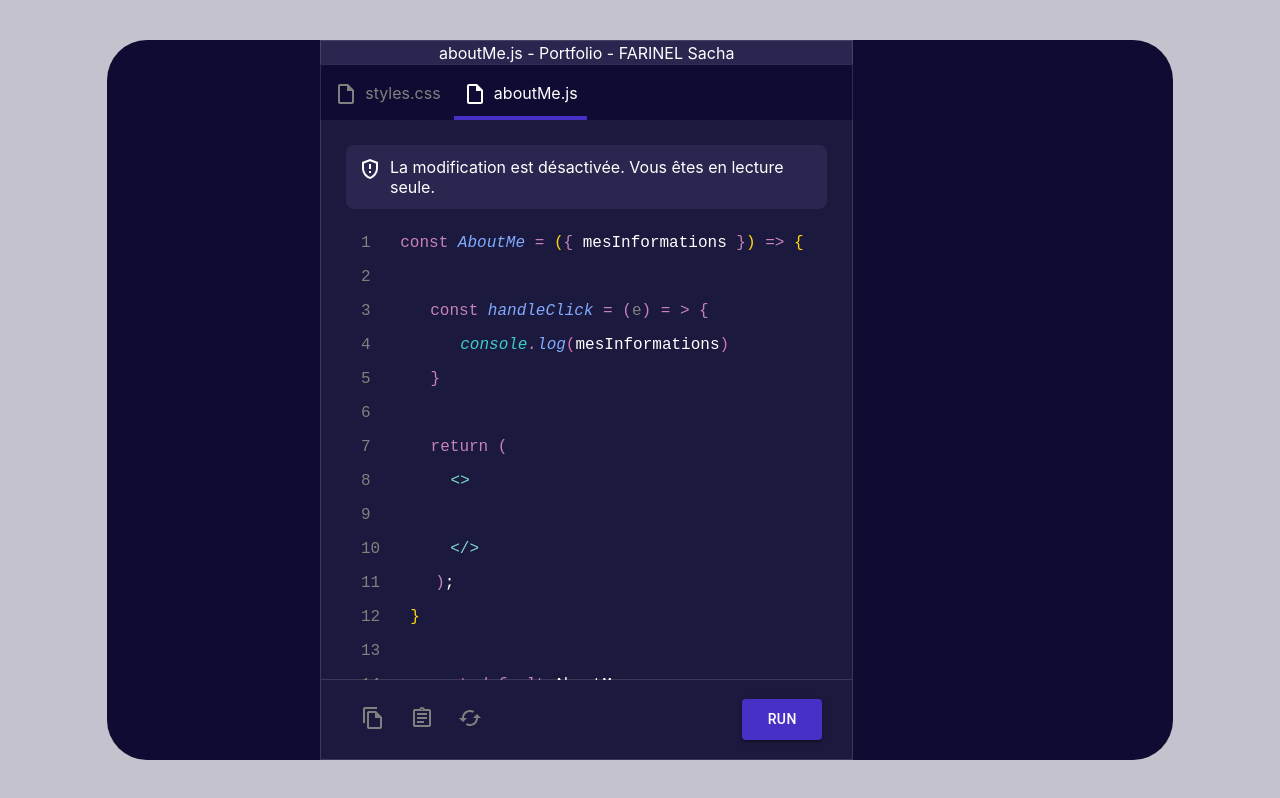
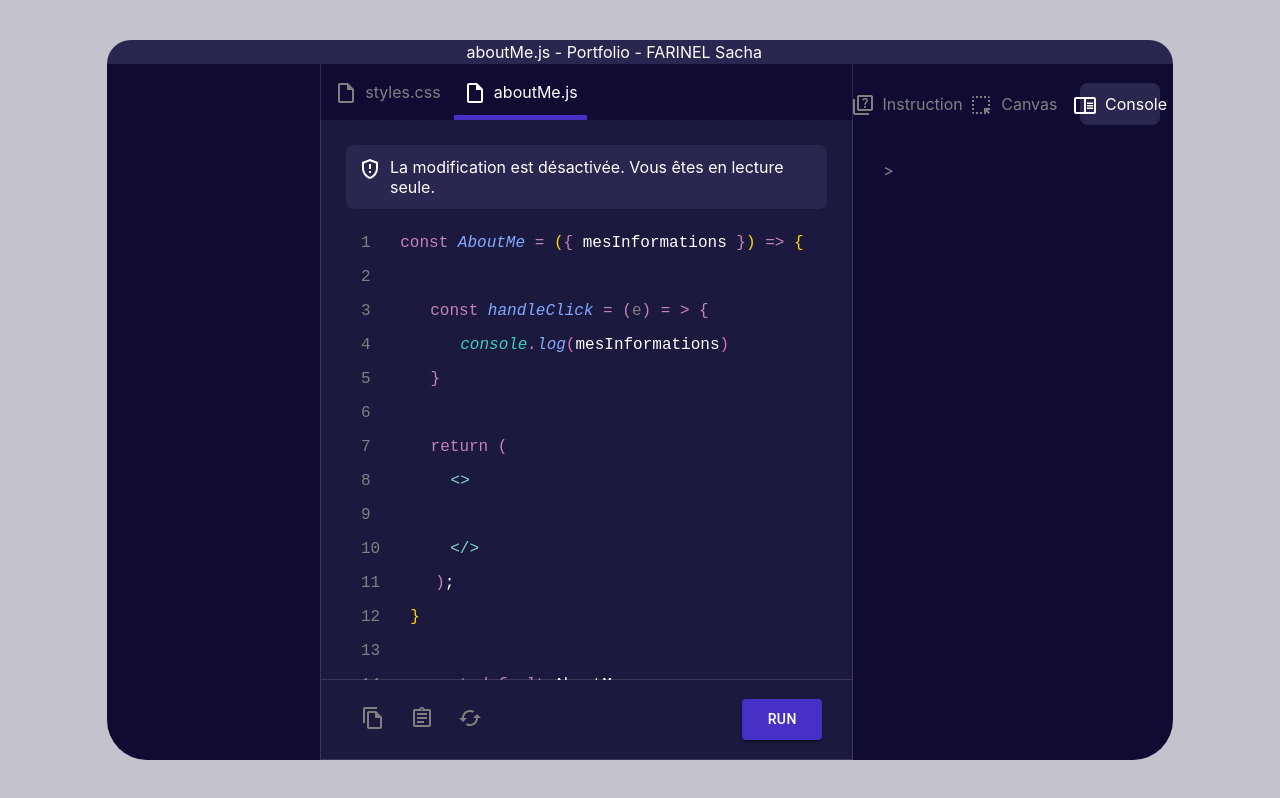
Before and after one commit to SachaFARINEL/Portfolio, a React (Create React App) app: page / in a window 1280 px wide. Built offline with nearby package versions, Linux system fonts and the light colour scheme; a web font is replaced by a local one.

Commit message:
add console

```diff
--- a/src/components/body.js
+++ b/src/components/body.js
@@ -1,20 +1,26 @@
 import { Button, Card, Grid, Paper, Typography } from '@mui/material';
 import * as React from 'react';
+import { useState } from 'react';
 import GppMaybeOutlinedIcon from '@mui/icons-material/GppMaybeOutlined';
 import InsertDriveFileOutlinedIcon from '@mui/icons-material/InsertDriveFileOutlined';
 import FileCopyOutlinedIcon from '@mui/icons-material/FileCopyOutlined';
 import AssignmentOutlinedIcon from '@mui/icons-material/AssignmentOutlined';
 import CachedOutlinedIcon from '@mui/icons-material/CachedOutlined';
+import ChromeReaderModeOutlinedIcon from '@mui/icons-material/ChromeReaderModeOutlined';
+import HighlightAltIcon from '@mui/icons-material/HighlightAlt';
+import QuizOutlinedIcon from '@mui/icons-material/QuizOutlined';
+
 
 
 const Body = ({ mesInformations }) => {
 
-  const handleClick = (e) => {
+  const [showInformations, setShowInformations] = useState(false)
 
-  }
-
+  const test = { 'nom': 'sacha', 'prenom': 'sacha' }
+  console.log(test)
   return (
     <>
+
       <Grid
         container
         justifyContent="center"
@@ -24,7 +30,27 @@ const Body = ({ mesInformations }) => {
         <Grid
           item
           xs={2}
-          style={{ background: '#0f0b32', height: '90vh', borderRadius: '5vh 0 0 5vh' }}>
+          style={{ height: '90vh' }}>
+
+          <Grid
+            container
+            direction="column"
+          >
+            <Grid
+              item
+              style={{ background: 'rgba(41,38,79,255)', height: '3vh', borderTopLeftRadius: '5vh' }}
+            >
+
+            </Grid>
+
+            <Grid
+              item
+              style={{ background: '#0f0b32', height: '87vh', borderBottomLeftRadius: '5vh' }}
+            >
+
+            </Grid>
+
+          </Grid>
 
         </Grid>
 
@@ -37,14 +63,14 @@ const Body = ({ mesInformations }) => {
             container
             direction="column"
           >
-            <Grid item style={{ height: '3vh', background: 'rgba(41,38,79,255)', border: '1px solid rgb(178,175,192, 0.2)', borderBottom: 'none', color: 'white', display: 'flex', justifyContent: 'center', alignItems: 'center' }}>
+            <Grid item style={{ height: '3vh', background: 'rgba(41,38,79,255)', borderBottom: 'none', color: 'white', display: 'flex', justifyContent: 'center', alignItems: 'center' }}>
 
-              <p>aboutMe.js - Portfolio - FARINEL Sacha</p>
+              <p style={{ marginLeft: 55.17 }}>aboutMe.js - Portfolio - FARINEL Sacha</p>
             </Grid>
 
             <Grid
               item
-              style={{ background: '#0f0b32', height: '7vh', border: '1px solid rgb(178,175,192, 0.2)', borderBottom: 'none' }}>
+              style={{ background: '#0f0b32', height: '7vh', borderLeft: '1px solid rgb(178,175,192, 0.2)', borderRight: '1px solid rgb(178,175,192, 0.2)' }}>
 
               <Grid
                 container
@@ -104,20 +130,76 @@ const Body = ({ mesInformations }) => {
 
             <Grid
               item
-              style={{ background: '#1b193d', color: 'grey', height: '10vh', border: '1px solid rgb(178,175,192, 0.2)', borderTop: 'none', display: 'flex', alignItems: 'center', justifyContent: 'space-between' }}>
-              <div style={{ marginLeft: 30 }}><FileCopyOutlinedIcon style={{ margin: '0px 10px 0px 10px' }} /> <AssignmentOutlinedIcon style={{ margin: '0px 10px 0px 10px' }} /> <CachedOutlinedIcon style={{ margin: '0px 10px 0px 10px' }} /></div><div style={{ marginRight: 30 }}><Button style={{ background: 'rgba(71,48,197,255)', padding: '1vh 2vw 1vh 2vw' }} variant="contained">Run</Button> </div>
+              style={{ background: '#1b193d', color: 'grey', height: '10vh', borderLeft: '1px solid rgb(178,175,192, 0.2)', borderRight: '1px solid rgb(178,175,192, 0.2)', borderBottom: '1px solid rgb(178,175,192, 0.2)', display: 'flex', alignItems: 'center', justifyContent: 'space-between' }}>
+              <div style={{ marginLeft: 30 }}><FileCopyOutlinedIcon style={{ margin: '0px 10px 0px 10px' }} /> <AssignmentOutlinedIcon style={{ margin: '0px 10px 0px 10px' }} /> <CachedOutlinedIcon style={{ margin: '0px 10px 0px 10px' }} /></div><div style={{ marginRight: 30 }}><Button style={{ background: 'rgba(71,48,197,255)', padding: '1vh 2vw 1vh 2vw' }} variant="contained" onClick={() => setShowInformations(!showInformations)}>Run</Button> </div>
             </Grid>
 
           </Grid>
 
         </Grid>
+
         <Grid
           item
           xs={3}
-          style={{ background: '#0f0b32', height: '90vh', borderRadius: '0 5vh 5vh 0' }}>
+        >
+
+          <Grid
+            container
+            direction="column"
+          >
+            <Grid
+              item
+              style={{
+                background: 'rgba(41,38,79,255)', height: '3vh', borderTopRightRadius: '5vh'
+              }}
+            >
+
+            </Grid>
+            <Grid
+              item
+              style={{
+                background: '#0f0b32', height: '10vh'
+              }}
+            >
+              <Grid
+                container
+                style={{ height: '10vh', display: 'flex', justifyContent: 'space-around', alignItems: 'center' }}
+              >
+                <Grid
+                  item
+                  xs={3}
+                  style={{ color: 'grey', background: '#0f0b32', display: 'flex', justifyContent: 'center', alignItems: 'center', padding: 8, borderRadius: '1vh' }}>
+                  <QuizOutlinedIcon style={{ marginRight: 8, marginTop: 2 }} /> Instruction
+                </Grid>
+                <Grid
+                  item
+                  xs={3}
+                  style={{ color: 'grey', background: '#0f0b32', display: 'flex', justifyContent: 'center', alignItems: 'center', padding: 8, borderRadius: '1vh' }}>
+                  <HighlightAltIcon style={{ marginRight: 8, marginTop: 2 }} /> Canvas
+                </Grid>
+                <Grid
+                  item
+                  xs={3}
+                  style={{ color: 'white', background: 'rgba(41,38,79,255)', display: 'flex', justifyContent: 'center', alignItems: 'center', padding: 8, borderRadius: '1vh' }}>
+                  <ChromeReaderModeOutlinedIcon style={{ marginRight: 8, marginTop: 2 }} /> Console
+                </Grid>
+
+              </Grid>
+
+            </Grid>
+            <Grid
+              item
+              style={{ background: '#0f0b32', color: 'white', height: '77vh', borderBottomRightRadius: '5vh' }}
+            >
+              <p> <span style={{ marginLeft: 30 }} className="clignote">&#x0003E;</span> {showInformations === true && 'test'}</p>
+
+            </Grid>
+
+          </Grid>
         </Grid>
 
       </Grid>
+
 
     </>
   )
--- a/src/styles/index.css
+++ b/src/styles/index.css
@@ -1,13 +1,22 @@
 body {
   margin: 0;
-  font-family: -apple-system, BlinkMacSystemFont, 'Segoe UI', 'Roboto', 'Oxygen',
-    'Ubuntu', 'Cantarell', 'Fira Sans', 'Droid Sans', 'Helvetica Neue',
+  font-family: -apple-system, BlinkMacSystemFont, "Segoe UI", "Roboto", "Oxygen",
+    "Ubuntu", "Cantarell", "Fira Sans", "Droid Sans", "Helvetica Neue",
     sans-serif;
   -webkit-font-smoothing: antialiased;
   -moz-osx-font-smoothing: grayscale;
 }
 
 code {
-  font-family: source-code-pro, Menlo, Monaco, Consolas, 'Courier New',
+  font-family: source-code-pro, Menlo, Monaco, Consolas, "Courier New",
     monospace;
 }
+
+.clignote {
+  animation: clignote 2s linear infinite;
+}
+@keyframes clignote {
+  50% {
+    opacity: 0;
+  }
+}
```
Also changed, not shown: src/styles/styles.js (added, +23 -0 lines).
